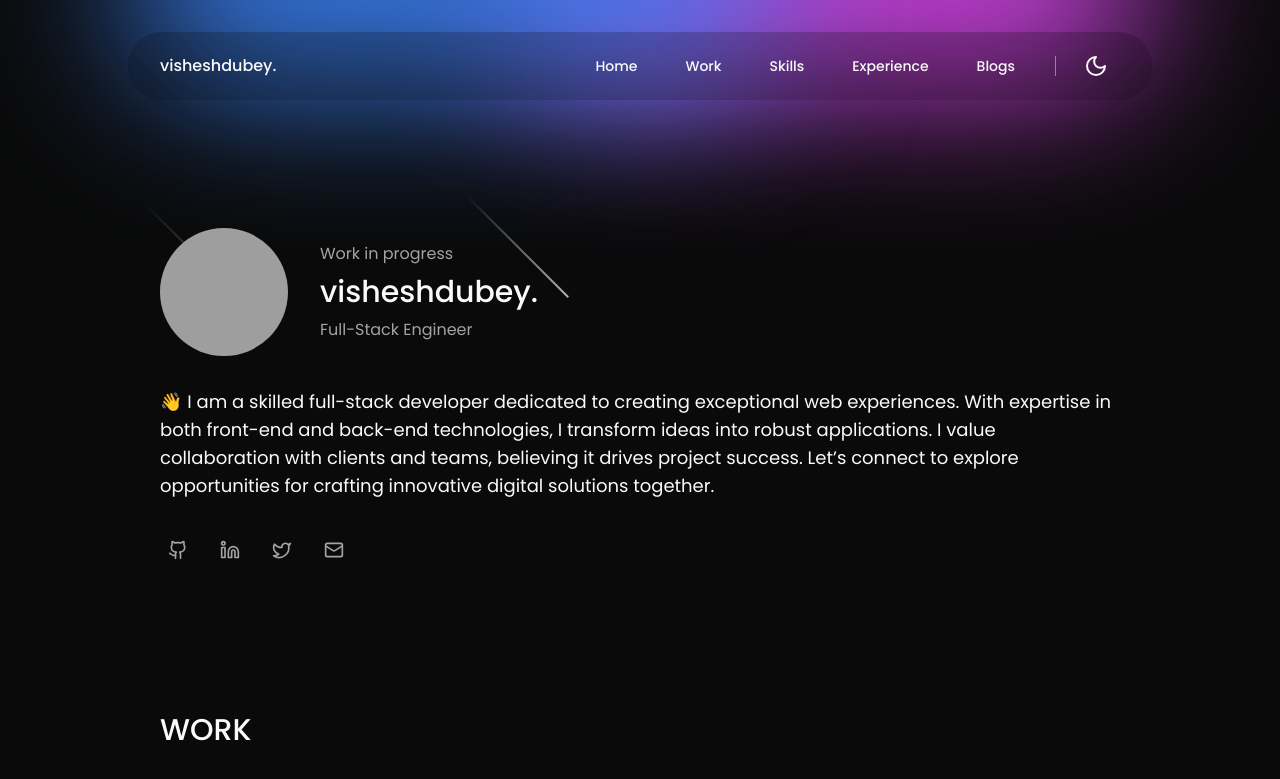
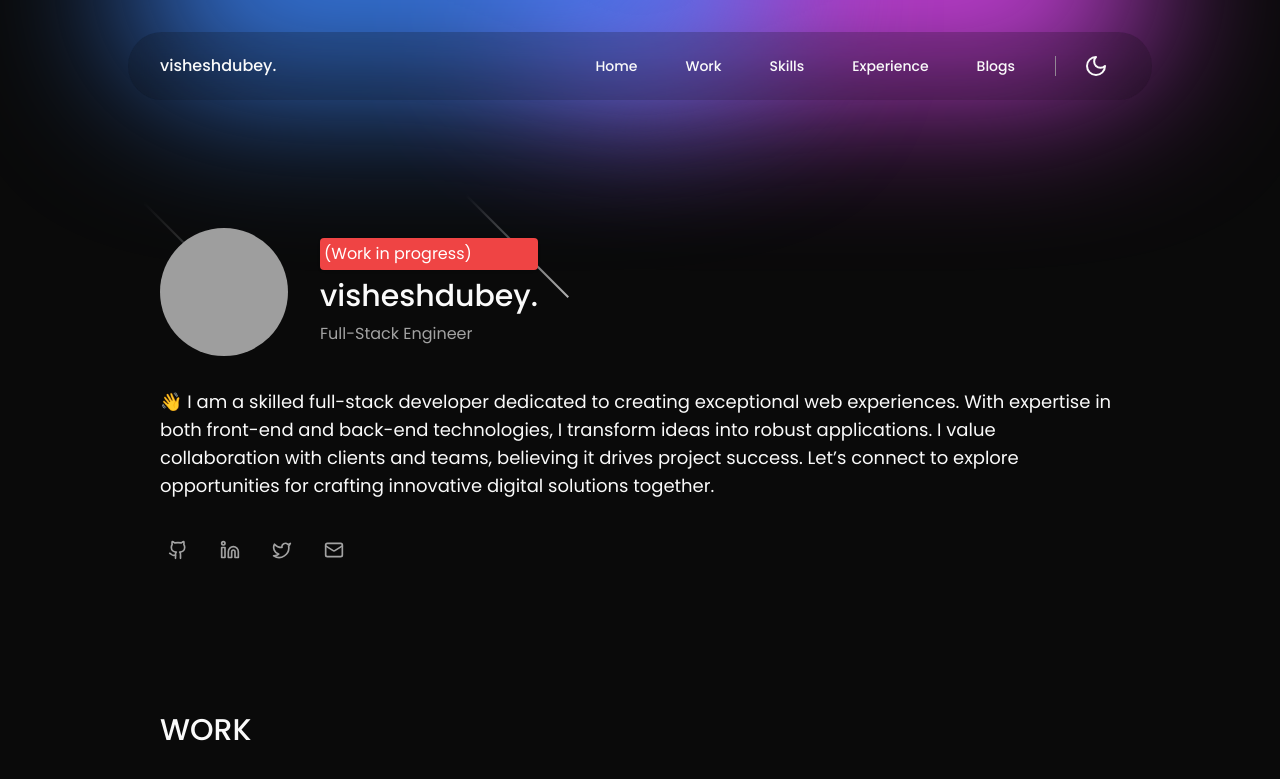
Before and after one commit to visheshdubey/visheshdubey.com, a Next.js app: page / in a window 1280 px wide. Shown: the top 779 px of the page. Built offline with nearby package versions, Linux system fonts and the light colour scheme; grey boxes are pictures that could not be loaded.

Commit message:
added badge

```diff
--- a/app/_comps/sections/HeroSection.tsx
+++ b/app/_comps/sections/HeroSection.tsx
@@ -20,7 +20,7 @@ const HeroSection = ({ profileData }: Props) => {
         </Avatar>
 
         <div className="flex flex-col gap-2 justify-center">
-          <span className="text-muted-foreground">Work in progress</span>
+          <span className="text-muted-foreground bg-red-500 text-white p-1 rounded shadow">(Work in progress)</span>
           <span className="text-3xl font-medium">{profileData.name}</span>
           <span className="text-muted-foreground">{profileData.title}</span>
         </div>
```
